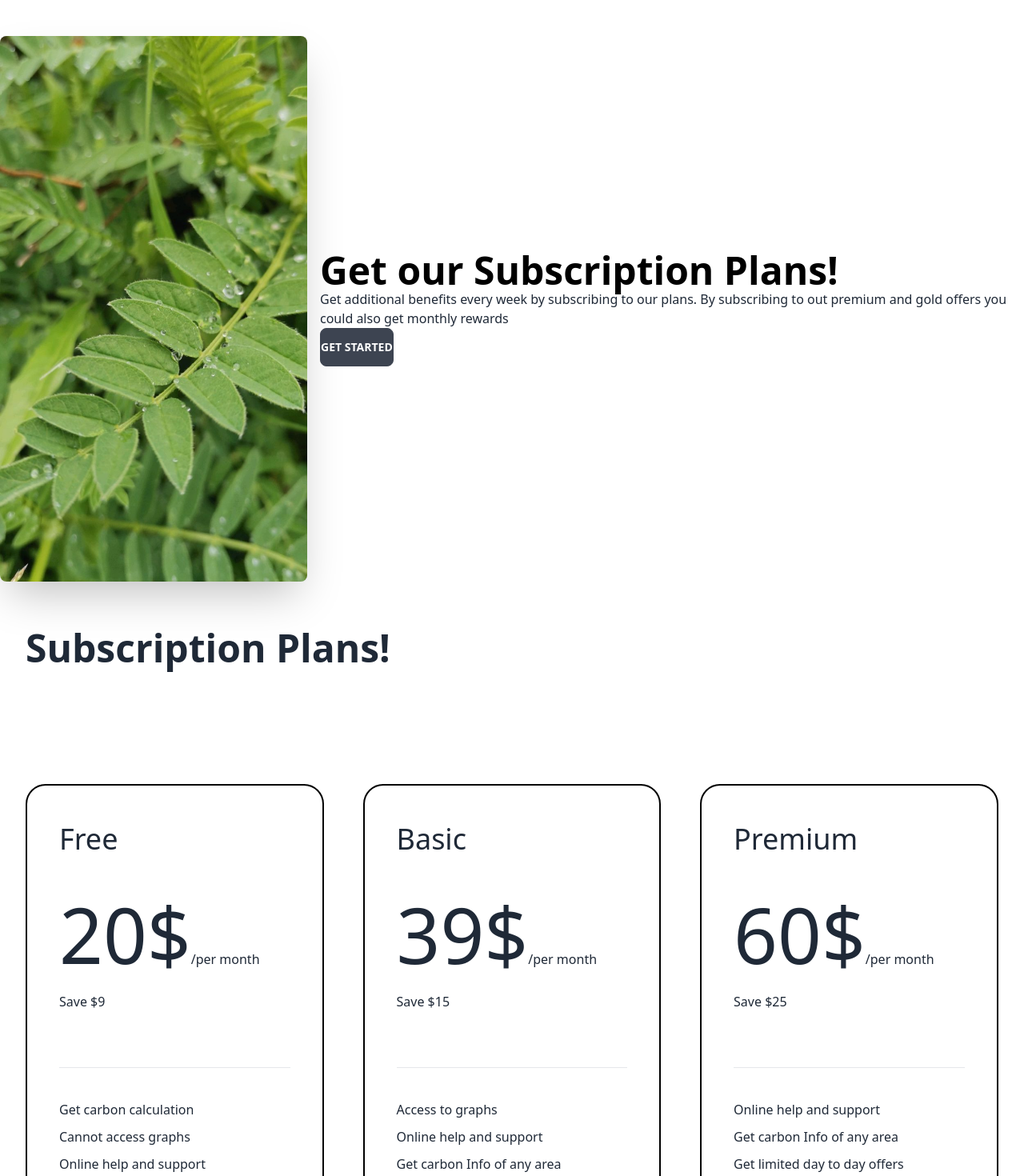
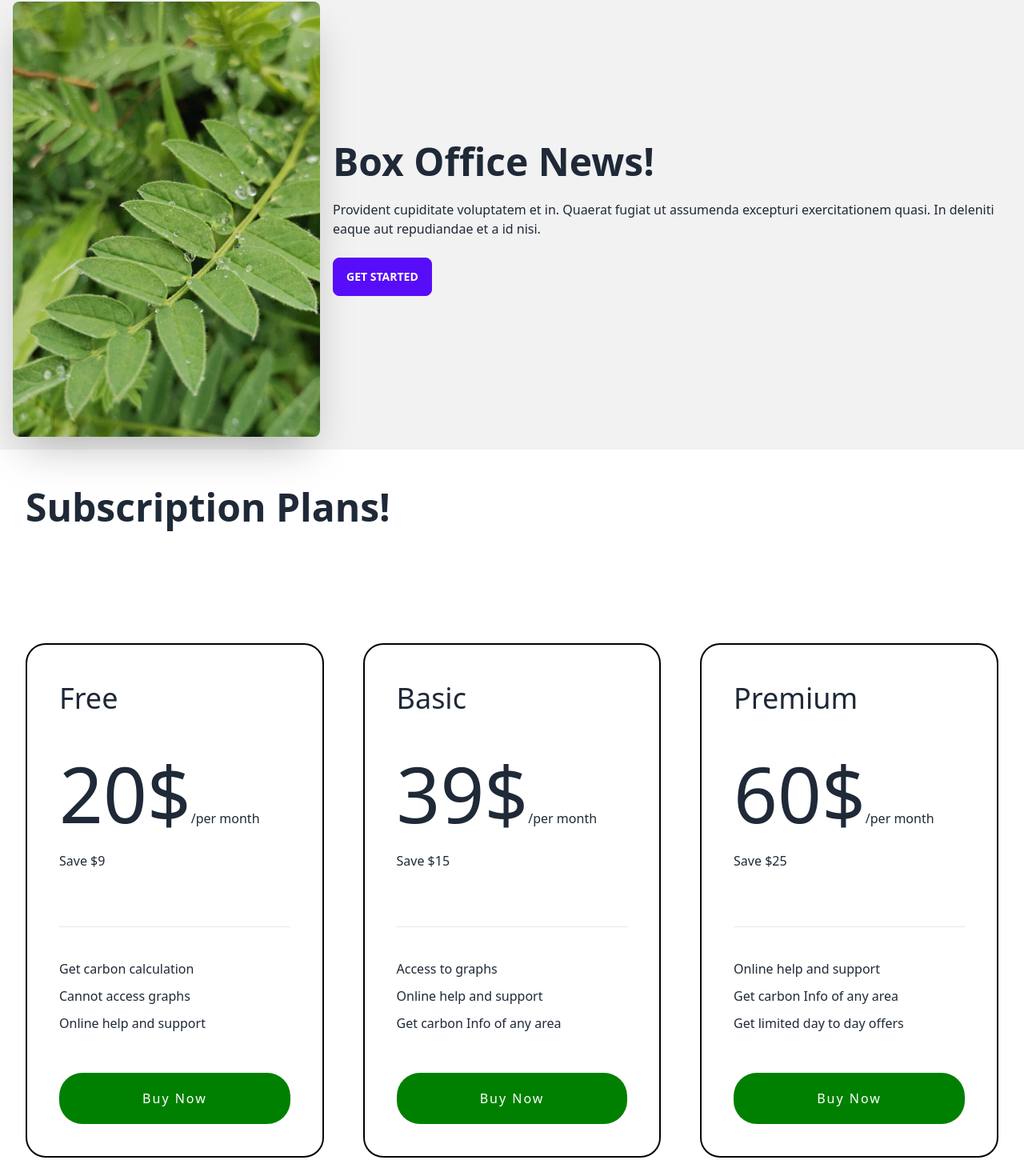
Before and after one commit to faticoco/Clean-AirHarbors-app-front-end-reducing-carbon-footprint-, a SvelteKit app: page /Subscriptionpage in a window 1280 px wide. Shown: the part 146-1616 px from the top of the page at 80% size. Built offline with nearby package versions, Linux system fonts and the light colour scheme.

Commit message:
fixed some issues

```diff
--- a/src/routes/Subscriptionpage/+page.svelte
+++ b/src/routes/Subscriptionpage/+page.svelte
@@ -5,6 +5,71 @@
 	import Tailwind from '../Tailwind.svelte';
 	import subscription from '$lib/assets/subscription.jpg';
 </script>
+
+<Header />
+
+<div class="hero bg-base-200">
+	<div class="hero-content flex-col lg:flex-row">
+		<img src="{subscription}" class="max-w-sm h-100 rounded-lg shadow-2xl" />
+		<div >
+			<h1 class="text-5xl font-bold">Box Office News!</h1>
+			<p class="py-6">
+				Provident cupiditate voluptatem et in. Quaerat fugiat ut assumenda excepturi exercitationem
+				quasi. In deleniti eaque aut repudiandae et a id nisi.
+			</p>
+			<button class="btn btn-primary">Get Started</button>
+		</div>
+	</div>
+</div>
+
+<br/>
+<br/>
+
+<div class="container">
+	<h1 class="text-5xl font-bold">Subscription Plans!</h1>
+	<div class="grid">
+		<div class="card">
+			<h2 class="card_title">Free</h2>
+			<p class="pricing">20$<span class="small">/per month</span></p>
+			<p>Save $9</p>
+			<hr />
+			<ul class="features">
+				<li>Get carbon calculation</li>
+				<li>Cannot access graphs</li>
+				<li>Online help and support</li>
+			</ul>
+			<a href="#" class="cta_btn btn-success">Buy Now</a>
+		</div>
+		<div class="card">
+			<h2 class="card_title">Basic</h2>
+			<p class="pricing">39$<span class="small">/per month</span></p>
+			<p>Save $15</p>
+			<hr />
+			<ul class="features">
+				<li>Access to graphs</li>
+				<li>Online help and support</li>
+				<li>Get carbon Info of any area</li>
+			</ul>
+			<a href="#" class="cta_btn btn-success">Buy Now</a>
+		</div>
+		<div class="card">
+			<h2 class="card_title">Premium</h2>
+			<p class="pricing">60$<span class="small">/per month</span></p>
+			<p>Save $25</p>
+			<hr />
+			<ul class="features">
+				<li>Online help and support</li>
+				<li>Get carbon Info of any area</li>
+				<li>Get limited day to day offers</li>
+			</ul>
+			<a href="#" class="cta_btn btn-success">Buy Now</a>
+		</div>
+	</div>
+</div>
+
+<div class="ContactCards">
+	<Footer />
+</div>
 
 <style>
 	.ContactCards {
@@ -15,11 +80,6 @@
 		border: 2px red;
 	}
 
-    * {
-    margin: 0;
-    padding: 0;
-    box-sizing: border-box;
-}
 
 	body {
 		min-height: 100vh;
@@ -49,7 +109,7 @@ background-color: white;
 	.card {
 		padding: 40px;
 		background: rgba(255, 255, 255, 0.1);
-    border: 2px solid rgb(0 , 0 , 0 );
+		border: 2px solid rgb(0, 0, 0);
 		backdrop-filter: blur(10px);
 		border-radius: 25px;
 	}
@@ -91,7 +151,7 @@ a.cta_btn {
 		color: white;
 		text-decoration: none;
 		letter-spacing: 2px;
-    transition: background .3s ease;
+		transition: background 0.3s ease;
 	}
 
 	a.cta_btn:hover {
@@ -99,7 +159,7 @@ a.cta_btn:hover {
 	}
 	.link {
 		position: fixed;
-    background-color: #D12322;
+		background-color: #d12322;
 		padding: 23px 40px;
 		right: -99px;
 		border-radius: 5px;
@@ -108,10 +168,10 @@ a.cta_btn:hover {
 		transform: rotate(-90deg);
 		font-size: 18px;
 		font-weight: 500;
-    color: #FFF;
+		color: #fff;
 		text-decoration: none;
 		text-transform: capitalize;
-    transition: all .1s ease-in-out;
+		transition: all 0.1s ease-in-out;
 	}
 
 	.link i {
@@ -127,7 +187,6 @@ a.cta_btn:hover {
 		.grid {
 			grid-template-columns: 1fr 1fr;
 			gap: 2%;
-
 		}
 	}
 
@@ -168,73 +227,3 @@ a.cta_btn:hover {
 		}
 	}
 </style>
-
-
-<Header />
-
-
-<div class="hero min-h-screen bg-white">
-  <div class="hero-content flex-col lg:flex-row">
-    <img src={subscription}  class="max-w-sm rounded-lg shadow-2xl" />
-    <div>
-      <h1 class="text-5xl font-bold"  style="color:black">Get our Subscription Plans!</h1>
-      <p class="py-6">Get additional benefits every week by subscribing to our plans. By subscribing to out premium and gold offers you could also get monthly rewards</p>
-      <button class="btn ">Get Started</button>
-    </div>
-  </div>
-</div>
-
-
-
-
-
-<div class="container">
-<h1 class="text-5xl font-bold">  Subscription Plans!</h1>
-        <div class="grid">
-            <div class="card">
-                <h2 class="card_title">Free</h2>
-                <p class="pricing">20$<span class="small">/per month</span></p>
-                <p>Save $9</p>
-                <hr>
-                <ul class="features">
-                    <li>Get carbon calculation</li>
-                    <li>Cannot access graphs</li>
-                    <li>Online help and support</li>
-                </ul>
-                <a href="#" class="cta_btn btn-success">Buy Now</a>
-            </div>
-            <div class="card">
-                <h2 class="card_title">Basic</h2>
-                <p class="pricing">39$<span class="small">/per month</span></p>
-                <p>Save $15</p>
-                <hr>
-                <ul class="features">
-                    <li>Access to graphs</li>
-                    <li>Online help and support</li>
-                     <li>Get carbon Info of any area</li>
-                </ul>
-                 <a href="#" class="cta_btn btn-success">Buy Now</a>
-            </div>
-            <div class="card">
-                <h2 class="card_title">Premium</h2>
-                <p class="pricing">60$<span class="small">/per month</span></p>
-                <p>Save $25</p>
-                <hr>
-                <ul class="features">
-                    <li>Online help and support</li>
-                      <li>Get carbon Info of any area</li>
-                        <li>Get limited day to day offers</li>
-                </ul>
-                 <a href="#" class="cta_btn btn-success">Buy Now</a>
-            </div>
-        </div>
-    </div>
-
-
-
-
-
-
-<div class="ContactCards">
-	<Footer />
-</div>
```
Also changed, not shown: src/lib/assets/subscription.jpg. Lines whose indentation alone changed are shown as unchanged.
